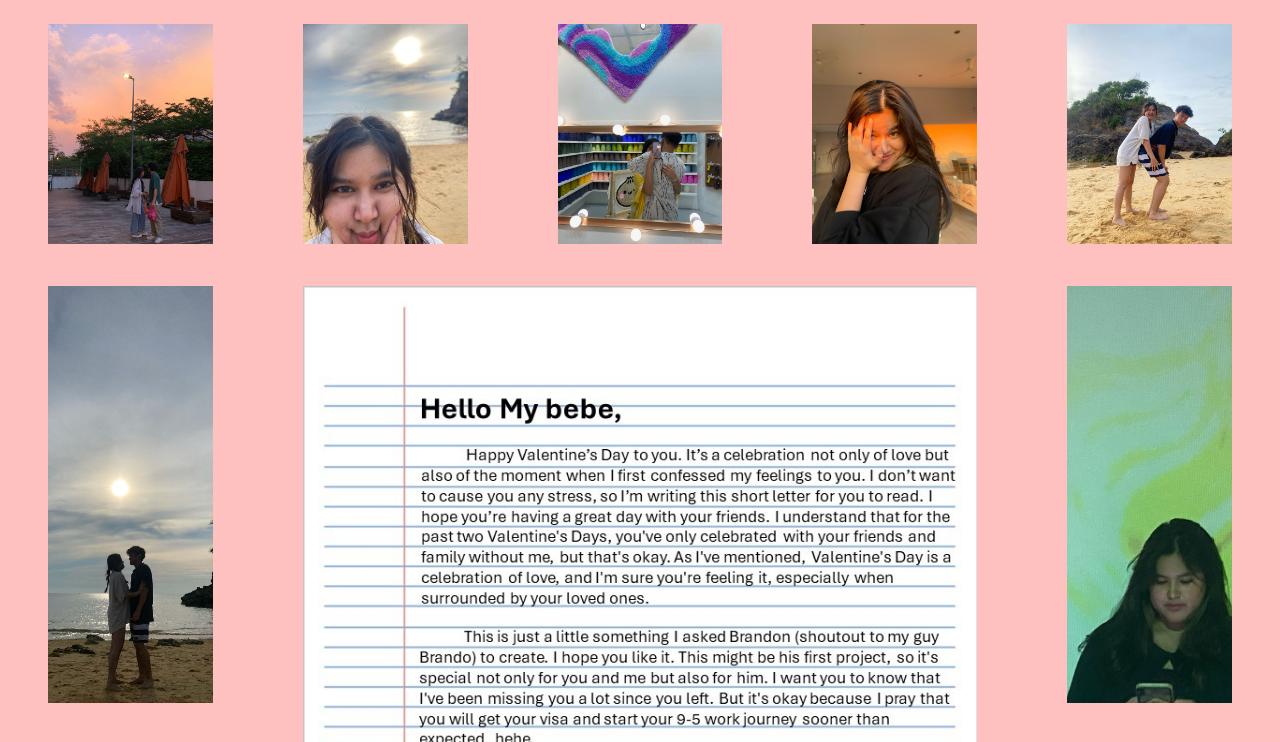
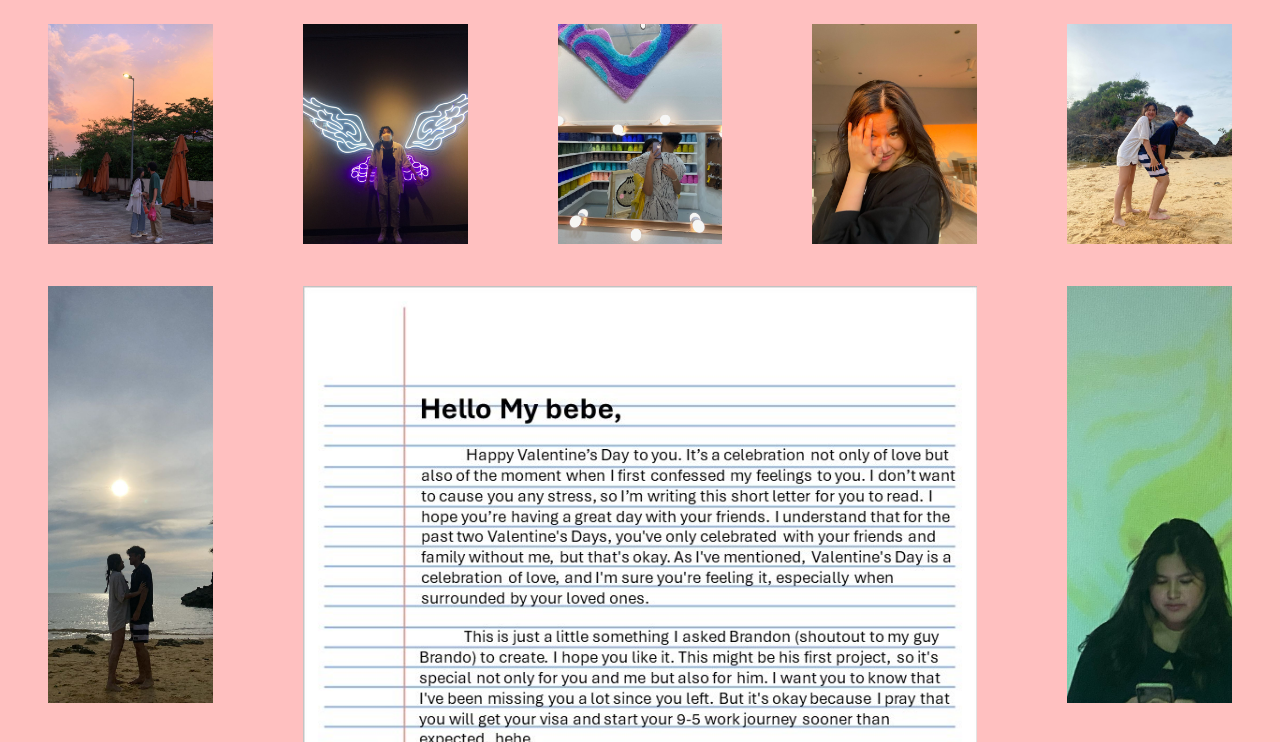
Before and after one commit to BrandonFernandez1/jaf-valentine-2024, a plain HTML site: page from-jaf.html in a window 1280 px wide. Shown: the top 742 px of the page. Drawn offline with Linux system fonts and the light colour scheme.

Commit message:
changed back to wings per request of jaf

```diff
--- a/from-jaf.html
+++ b/from-jaf.html
@@ -13,7 +13,7 @@
             <img src="./images/WhatsApp Image 2024-02-12 at 8.38.40 PM.jpeg" class="gallery__img" alt="Image 1">
         </figure>
         <figure class="gallery__item gallery__item--8">
-            <img src="./images/beach-close-up.jpeg" class="gallery__img" alt="Image 8">
+            <img src="./images/wings.jpeg" class="gallery__img" alt="Image 8">
         </figure>
         <figure class="gallery__item gallery__item--3">
             <img src="./images/WhatsApp Image 2024-02-12 at 8.38.41 PM.jpeg" class="gallery__img" alt="Image 3">
```
